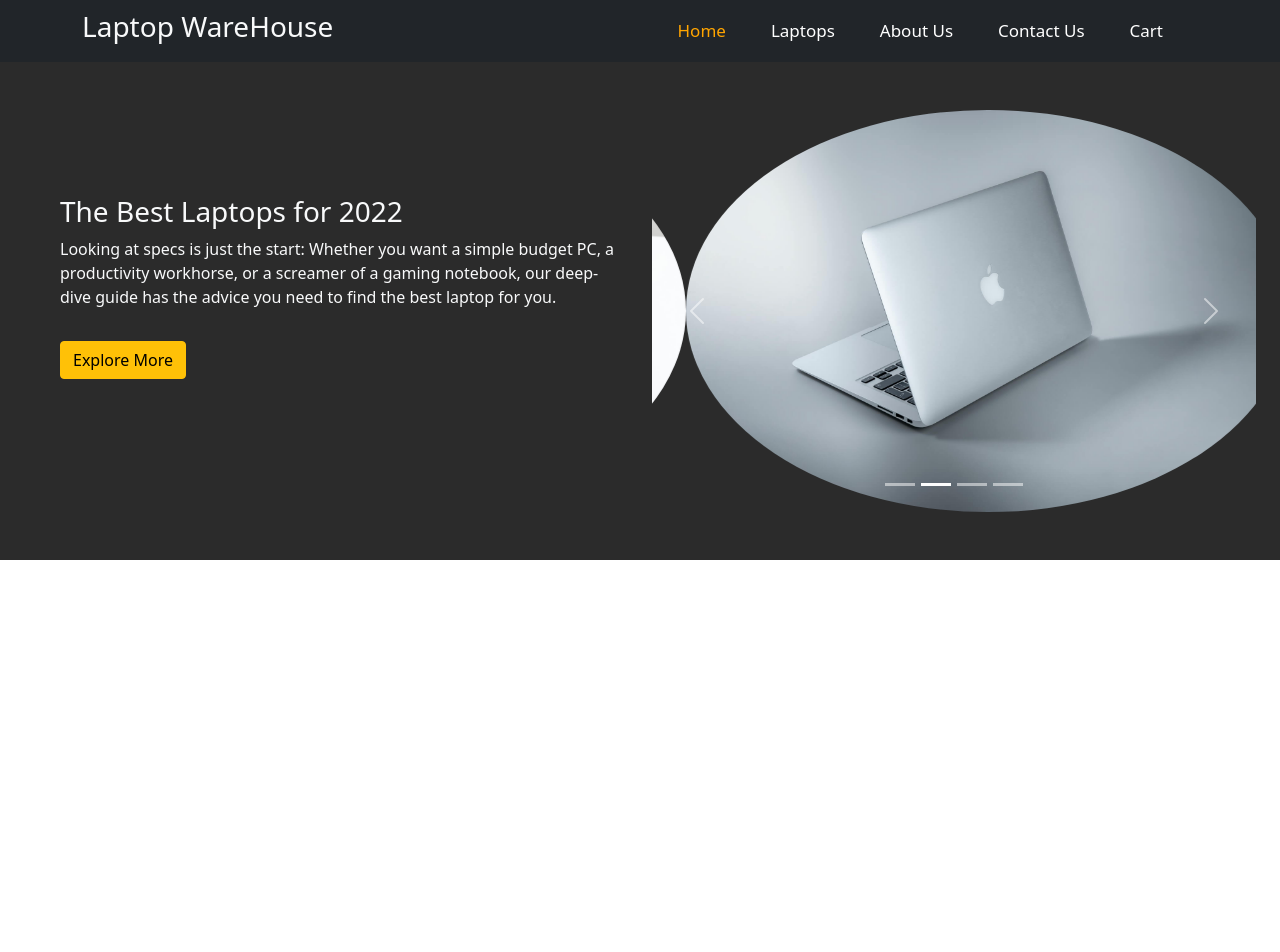
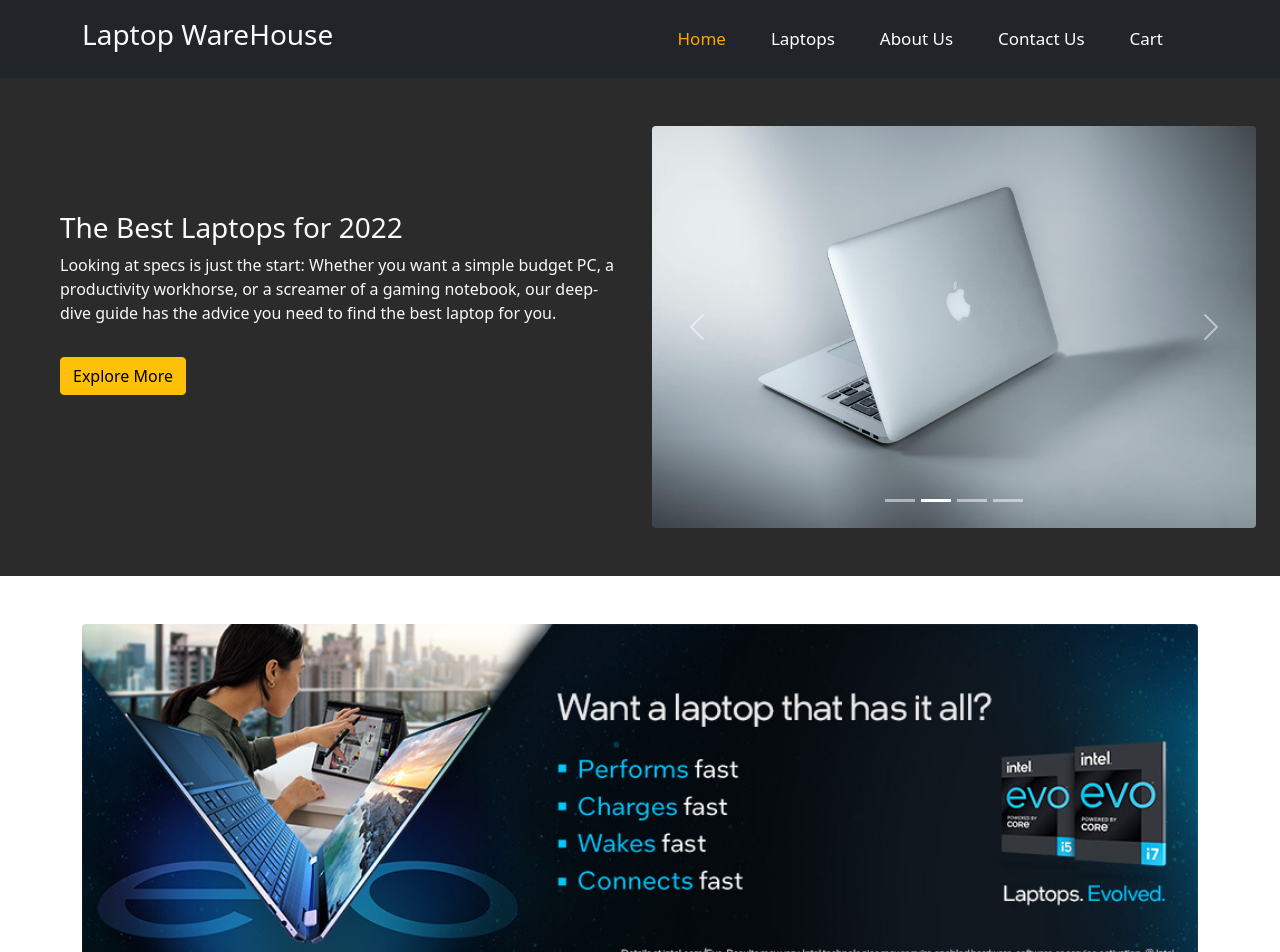
Before and after one commit to EmtiazHossainE2/laptop-warehouse, a React (Create React App) app: page / in a window 1280 px wide. Shown: the top 952 px of the page. Before the commit the page ends 800 px from the top, so only its background shows below. Built offline with nearby package versions, Linux system fonts and the light colour scheme.

Commit message:
ads 1 added

```diff
--- a/src/components/Banner/Banner.js
+++ b/src/components/Banner/Banner.js
@@ -6,6 +6,8 @@ import banner1 from '../../images/banner1.jpg'
 import banner2 from '../../images/banner2.jpg'
 import banner3 from '../../images/banner3.jpg'
 import banner4 from '../../images/banner4.jpg'
+import ad1 from '../../images/ad1.png'
+import { Link } from 'react-router-dom';
 const Banner = () => {
     return (
         <div>
@@ -22,14 +24,14 @@ const Banner = () => {
                     <Carousel>
                         <Carousel.Item>
                             <img
-                                className="d-block w-100 rounded-circle"
+                                className="d-block w-100 rounded"
                                 src={banner1}
                                 alt="First slide"
                             />
                         </Carousel.Item>
                         <Carousel.Item>
                             <img
-                                className="d-block w-100 rounded-circle"
+                                className="d-block w-100 rounded"
                                 src={banner2}
                                 alt="Second slide"
                             />
@@ -37,14 +39,14 @@ const Banner = () => {
                         </Carousel.Item>
                         <Carousel.Item>
                             <img
-                                className="d-block w-100 rounded-circle"
+                                className="d-block w-100 rounded"
                                 src={banner3}
                                 alt="Third slide"
                             />
                         </Carousel.Item>
                         <Carousel.Item>
                             <img
-                                className="d-block w-100 rounded-circle"
+                                className="d-block w-100 rounded"
                                 src={banner4}
                                 alt="Fourth slide"
                             />
@@ -52,6 +54,9 @@ const Banner = () => {
                     </Carousel>
                 </div>
             </div>
+            <div className='ads text-center container py-5'>
+                <Link to='/laptops'><img className='w-100 rounded h-50' src={ad1} alt="" /></Link>
+            </div>
         </div>
     );
 };
--- a/src/components/Header/Header.js
+++ b/src/components/Header/Header.js
@@ -7,7 +7,7 @@ const Header = () => {
     return (
         <div>
             <Navbar collapseOnSelect expand="lg" bg="dark" variant="dark">
-                <Container>
+                <Container className='py-2'>
                     <Link className='text-light text-decoration-none' to='/'><h3 >Laptop WareHouse</h3></Link>
                     <Navbar.Toggle aria-controls="responsive-navbar-nav" />
                     <Navbar.Collapse id="responsive-navbar-nav" className='justify-content-end '>
```
Also changed, not shown: src/images/ad1.png (added).
